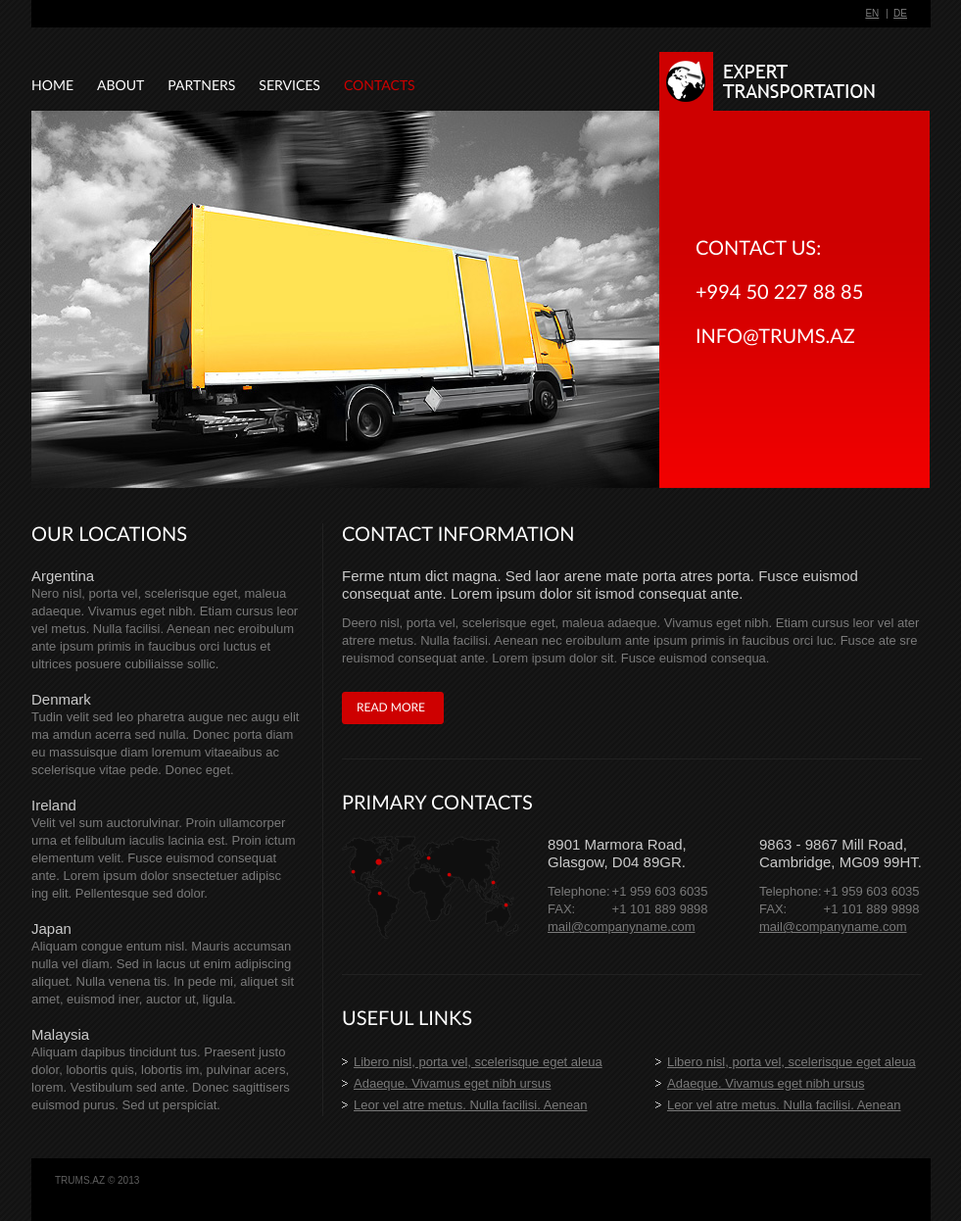
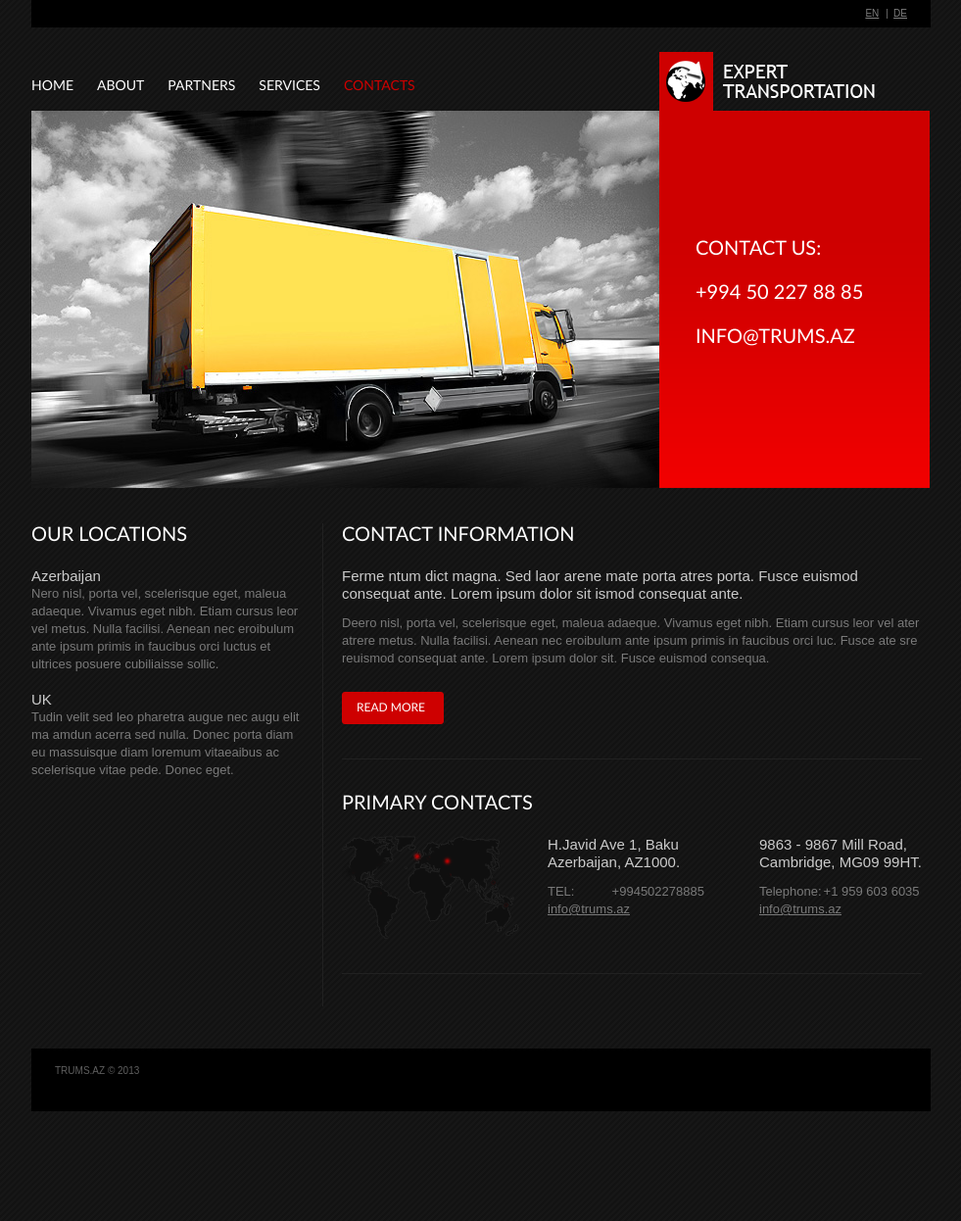
Before and after one commit to trumsaz/trumsaz.github.io, a Jekyll site: the page built from contacts.html, in a window 1280 px wide. Shown: the whole page at 98% size, without its empty margins (149-1130 px from the left). Built offline with Jekyll 4.4.1, drawn with Linux system fonts in a browser that asks for light colours; Markdown is read by kramdown in place of the engine named in the settings; after the commit the page ends 1134 px from its top, so only the background shows below that.

Commit message:
update contacts page

```diff
--- a/contacts.html
+++ b/contacts.html
@@ -9,16 +9,10 @@
 	<div class="col-1 col-pad">
 		<h3>our locations</h3>
 		<dl>
-			<dt>Argentina </dt>
+			<dt>Azerbaijan</dt>
 			<dd>Nero nisl, porta vel, scelerisque eget, maleua adaeque. Vivamus eget nibh. Etiam cursus leor vel metus. Nulla facilisi. Aenean nec eroibulum ante ipsum primis in faucibus orci luctus et ultrices posuere cubiliaisse sollic.</dd>
-			<dt>Denmark </dt>
+			<dt>UK</dt>
 			<dd>Tudin velit sed leo pharetra augue nec augu elit ma amdun acerra sed nulla. Donec porta diam eu massuisque diam loremum vitaeaibus ac scelerisque vitae pede. Donec eget.</dd>
-			<dt>Ireland</dt>
-			<dd>Velit vel sum auctorulvinar. Proin ullamcorper urna et felibulum iaculis lacinia est. Proin ictum elementum velit. Fusce euismod consequat ante. Lorem ipsum dolor snsectetuer adipisc ing elit. Pellentesque sed dolor. </dd>
-			<dt>Japan</dt>
-			<dd>Aliquam congue entum nisl. Mauris accumsan nulla vel diam. Sed in lacus ut enim adipiscing aliquet. Nulla venena tis. In pede mi, aliquet sit amet, euismod iner, auctor ut, ligula.</dd>
-			<dt>Malaysia </dt>
-			<dd>Aliquam dapibus tincidunt tus. Praesent justo dolor, lobortis quis, lobortis im, pulvinar acers, lorem. Vestibulum sed ante. Donec sagittisers euismod purus. Sed ut perspiciat.</dd>
 		</dl>
 	</div>
 	<div class="col-2">
@@ -32,36 +26,23 @@
 			<h3>primary contacts</h3>
 			<div class="container type2">
 				<div class="col-1 col-pad3">
-					<img alt="" src="/assets/images/page7-img1.gif" /><br />
+					<img alt="" src="/assets/images/map.png" /><br />
 				</div>
 				<div class="col-2 col-pad2">
-					<h6>8901 Marmora Road,<br />
-					Glasgow, D04 89GR.</h6>
-					<span class="phone">Telephone:</span> +1 959 603 6035<br />
-					<span class="phone">FAX:</span> +1 101 889 9898<br />
-					<a href="#">mail@companyname.com</a>
+					<h6>H.Javid Ave 1, Baku<br />
+					Azerbaijan, AZ1000.</h6>
+					<span class="phone">TEL:</span> +994502278885<br />
+					<!-- <span class="phone">FAX:</span> +1 101 889 9898<br /> -->
+					<a href="#">info@trums.az</a>
 				</div>
 				<div class="col-3">
 					<h6>9863 - 9867 Mill Road, <br />
 					Cambridge, MG09 99HT.</h6>
 					<span class="phone">Telephone:</span> +1 959 603 6035<br />
-					<span class="phone">FAX:</span> +1 101 889 9898<br />
-					<a href="#">mail@companyname.com</a>
+					<!-- <span class="phone">FAX:</span> +1 101 889 9898<br /> -->
+					<a href="#">info@trums.az</a>
 				</div>
 			</div>
 		</div>
-		<h3>useful links</h3>
-		<div class="container margin2">
-			<ul class="col-1 col-pad2">
-				<li><a href="#">Libero nisl, porta vel, scelerisque eget aleua </a></li>
-				<li><a href="#">Adaeque. Vivamus eget nibh ursus</a></li>
-				<li><a href="#">Leor vel atre metus. Nulla facilisi. Aenean</a></li>
-			</ul>
-			<ul class="col-2">
-				<li><a href="#">Libero nisl, porta vel, scelerisque eget aleua </a></li>
-				<li><a href="#">Adaeque. Vivamus eget nibh ursus</a></li>
-				<li><a href="#">Leor vel atre metus. Nulla facilisi. Aenean</a></li>
-			</ul>
-		</div>
 	</div>
 </div>
```
Also changed, not shown: assets/images/map.png (added), assets/images/page7-img1.gif (deleted).
